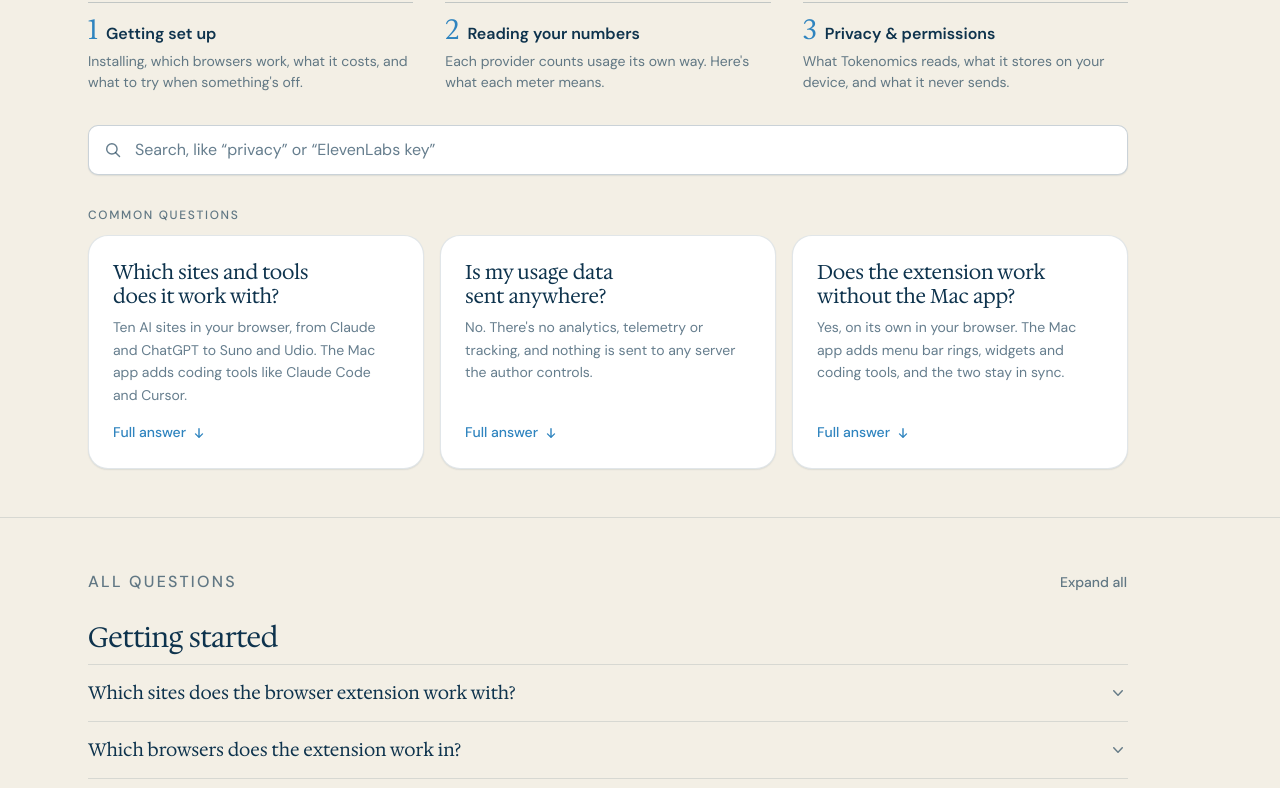
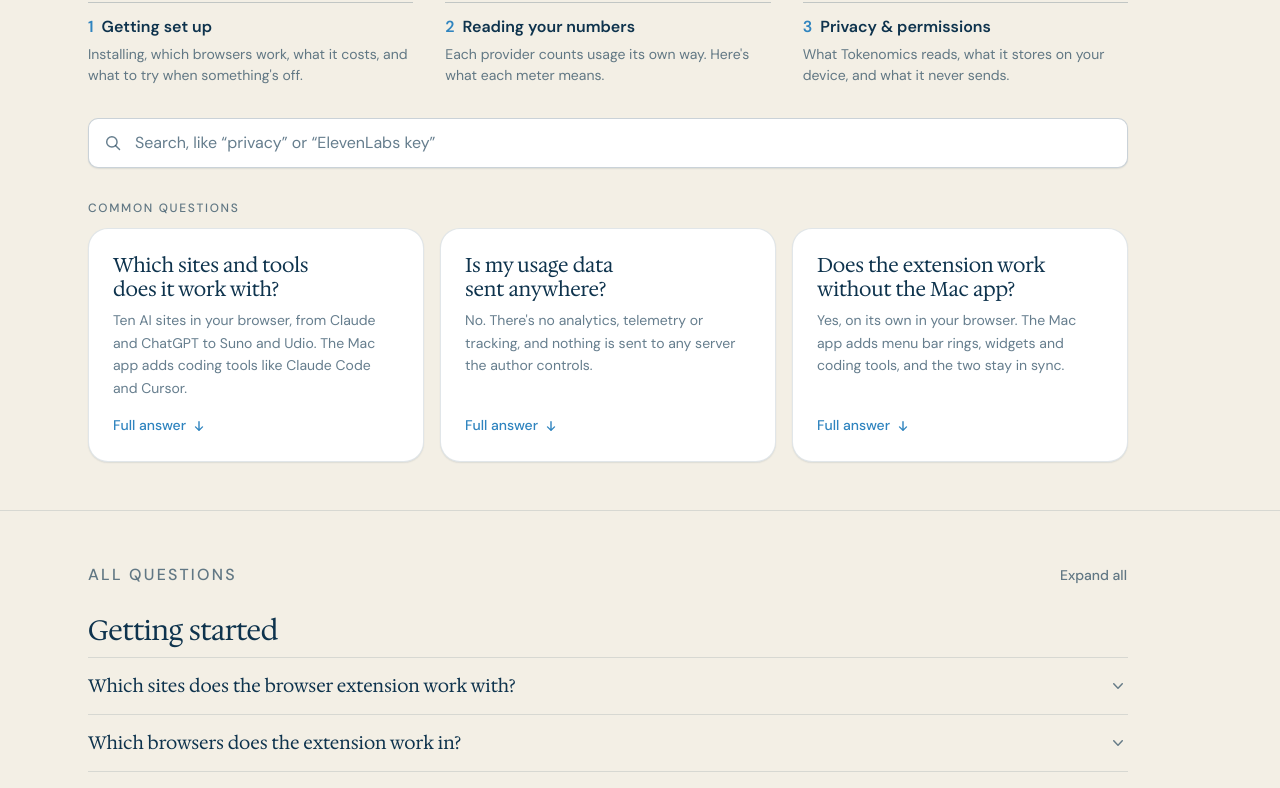
Before and after one commit to rob-stout/trytokenomics-site, a plain HTML site: page faq.html in a window 1280 px wide. Shown: the part 308-1096 px from the top of the page. Drawn offline with Linux system fonts and the light colour scheme; no server answers.

Commit message:
style(faq): topic number matches the title's type; colour sets it apart
Co-Authored-By: Claude Opus 5.5 <noreply@anthropic.com>
Claude-Session: https://claude.ai/code/session_01D69mByDCQeBMiRyz2i5jyL

```diff
--- a/faq.html
+++ b/faq.html
@@ -378,12 +378,8 @@
       color: inherit;
       text-decoration: none;
     }
-    .faq-topic-num {
-      font-family: var(--font-serif);
-      font-size: var(--fs-h3, 1.5rem);
-      line-height: 1;
-      color: var(--accent);
-    }
+    /* Same type as the title; only the colour sets the number apart. */
+    .faq-topic-num { font-weight: 600; color: var(--accent); }
     .faq-topic-title { font-weight: 600; color: var(--text); }
     .faq-topic-desc { grid-column: 1 / -1; font-size: var(--fs-small); line-height: 1.5; color: var(--text-muted); }
     .faq-topics a:hover .faq-topic-title,
```
